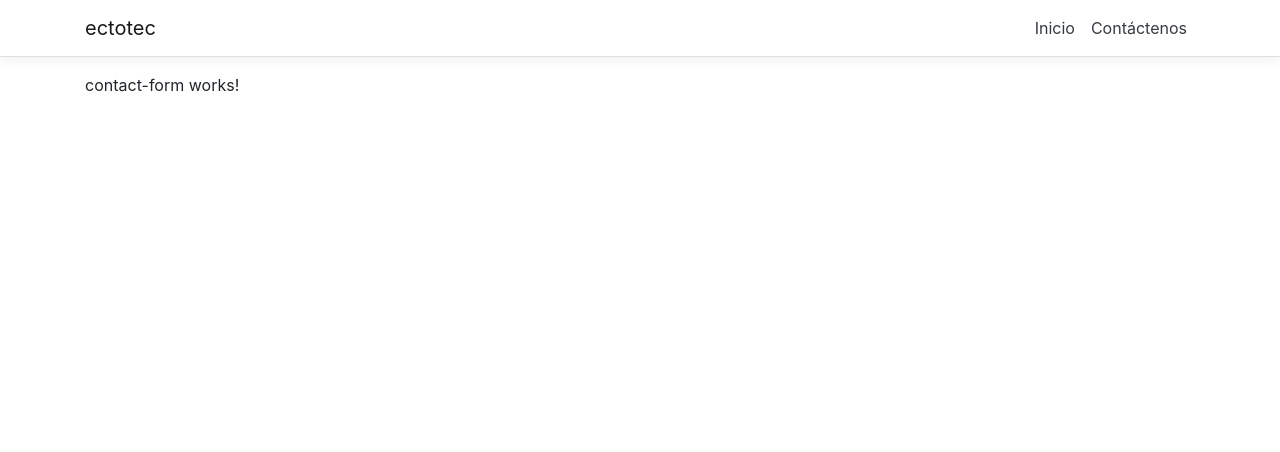
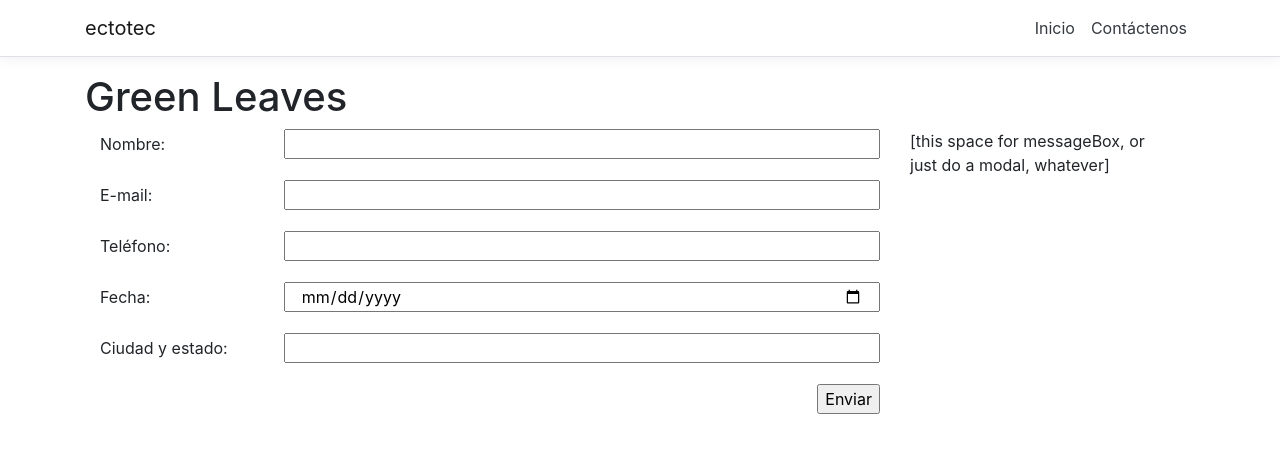
Before and after one commit to Luis-Angulo/ectotec-monorepo, an Angular app in the folder ClientApp/: page /contact in a window 1280 px wide. Shown: the top 452 px of the page. Built offline with nearby package versions, Linux system fonts and the light colour scheme.

Commit message:
contact form structure

```diff
--- a/ClientApp/src/app/contact/contact-form/contact-form.component.css
+++ b/ClientApp/src/app/contact/contact-form/contact-form.component.css
@@ -0,0 +1,3 @@
+.submit-link {
+    text-align: right;
+}
--- a/ClientApp/src/app/contact/contact-form/contact-form.component.html
+++ b/ClientApp/src/app/contact/contact-form/contact-form.component.html
@@ -1 +1,32 @@
-<p>contact-form works!</p>
+<h1>Green Leaves</h1>
+<div class="row">
+  <form class="row col-9">
+    <div class="col-lg-6 col-xl-12 form-group">
+      <label class="col-3" for="nombre">Nombre:</label>
+      <input class="col-9" type="text" name="nombre" />
+    </div>
+
+    <div class="col-lg-6 col-xl-12 form-group">
+      <label class="col-3" for="email">E-mail:</label>
+      <input class="col-9" type="text" name="email" />
+    </div>
+    <div class="col-lg-6 col-xl-12 form-group">
+      <label class="col-3" for="telefono">Teléfono:</label>
+      <input class="col-9" type="text" name="telefono" />
+    </div>
+    <div class="col-lg-6 col-xl-12 form-group">
+      <label class="col-3" for="fecha">Fecha:</label>
+      <input class="col-9" type="date" name="fecha" />
+    </div>
+    <div class="col-lg-6 col-xl-12 form-group">
+      <label class="col-3" for="ciudad">Ciudad y estado:</label>
+      <input class="col-9" type="text" name="ciudad" />
+    </div>
+    <div class="col-lg-6 col-xl-12 form-group submit-link">
+      <input type="submit" value="Enviar"/>
+    </div>
+  </form>
+  <div class="col-3">
+    <p>[this space for messageBox, or just do a modal, whatever]</p>
+  </div>
+</div>
```
